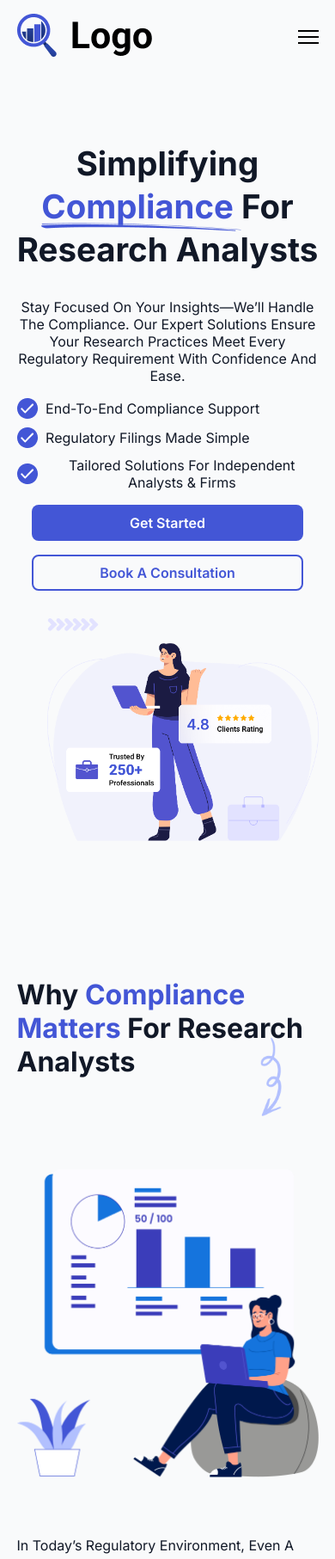
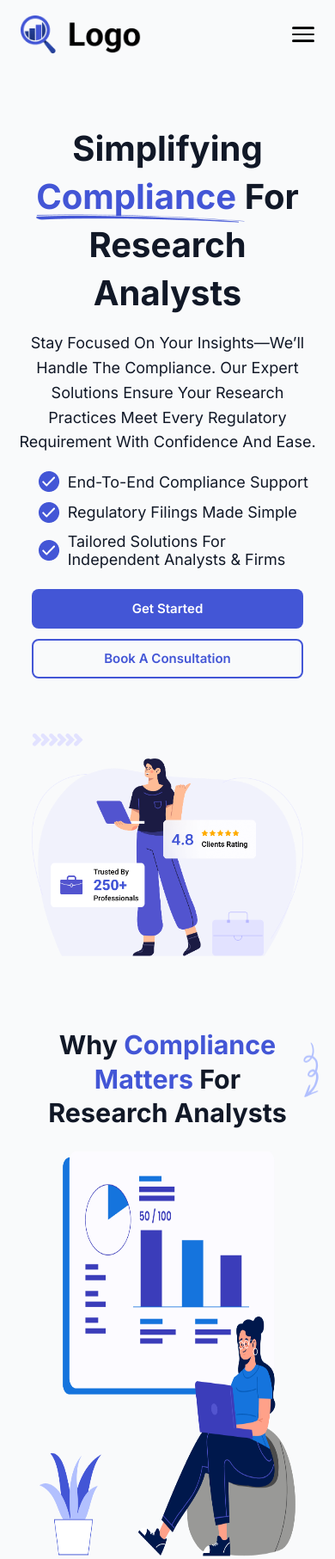
Before and after one commit to MayanKumar867/Assignment, a plain HTML site: page index.html in a window 390 px wide. Shown: the top 1813 px of the page at 86% size. Drawn offline with Linux system fonts and the light colour scheme.

Commit message:
Updated index.html and style.css  pixel perfect and responsive fixes

```diff
--- a/index.html
+++ b/index.html
@@ -4,7 +4,7 @@
 <head>
     <meta charset="UTF-8">
     <meta name="viewport" content="width=device-width, initial-scale=1.0">
-    <title>Compliance - Research Analysts</title>
+    <title>Infotech Services</title>
     <link rel="stylesheet" href="style.css">
     <link rel="preconnect" href="https://fonts.googleapis.com">
     <link rel="preconnect" href="https://fonts.gstatic.com" crossorigin>
@@ -117,7 +117,7 @@
   </div>
 
   <div class="why-right">
-    <p>
+    <p class="why-right-p">
         In Today’s Regulatory Environment, Even A Small Oversight Can Lead To Penalties, Reputational Risks,
         And Loss Of Client Trust. We Help Research Analysts And Firms Navigate Complex Compliance
         Requirements So They Can Focus On Delivering High-Quality Research Without Worry.
--- a/style.css
+++ b/style.css
@@ -4,20 +4,32 @@
   --text-dark: #111827;
   --bg: #f9fafb;
   --radius: 10px;
+
 }
 
-body {
+html, body {
   margin: 0;
+  padding: 0;
+  width: 100%;
+  min-height: 100vh;
+  background: var(--bg);
   font-family: 'Inter', sans-serif;
+  color: var(--text-dark);
+  overflow-x: hidden;
+}
+header {
+  width: 100%;
+  display: flex;
+  justify-content: center;
   background: var(--bg);
-  color: var(--text-dark);
+}
+.container {
+  width: 90%;
+  max-width: 1400px;
+  margin: 0 auto;
 }
 
-.container {
-  width: 90%;
-  max-width: 1200px;
-  margin: 0 auto;
-}
+
 
 /* Navbar */
 .navbar {
@@ -28,13 +40,41 @@ body {
   position: relative;
 }
 
+.navbar.container {
+width: 1400px;
+  height: 100px;
+  display: flex;
+  align-items: center;
+  justify-content: flex-start;
+  box-sizing: border-box;
+}
+
+.logo {
+  width: 150px;
+  height: 58px;
+  margin-left: 100px;
+  display: flex;
+  align-items: center;
+}
+
+.logo img {
+  width: 100%;
+  height: 100%;
+  object-fit: contain;
+}
 .nav-links {
   list-style: none;
   display: flex;
   gap: 2rem;
+  margin-left: 70px;
 }
 
-.nav-links a {
+/* .nav-links a {
+  text-decoration: none;
+  color: var(--text-dark);
+  font-weight: 500;
+} */
+ .nav-links a {
   text-decoration: none;
   color: var(--text-dark);
   font-weight: 500;
@@ -44,7 +84,7 @@ body {
   color: var(--primary);
 }
 
-.contact-btn {
+/* .contact-btn {
   background: var(--primary);
   color: #fff;
   padding: 0.6rem 1.2rem;
@@ -54,6 +94,26 @@ body {
   display: flex;
   align-items: center;
   gap: 0.4rem;
+} */
+ .contact-btn {
+ width: 169px;
+  height: 46px;
+  margin-left: 70px;
+  margin-right: 100px;
+  background: var(--primary);
+  color: #fff;
+  border-radius: var(--radius);
+  text-decoration: none;
+  font-weight: 600;
+  display: flex;
+  align-items: center;
+  justify-content: center;
+  gap: 0.4rem;
+  box-sizing: border-box;
+}
+.contact-btn img {
+  width: 26px;
+  height: 26px;
 }
 
 .contact-btn:hover {
@@ -144,17 +204,22 @@ body {
 }
 .hero-left {
   flex: 1;
-  min-width: 300px;
+  width: 649px;
+    height: 424px;
+    margin-bottom: 180px;
 }
 .hero-right {
   flex: 1;
   text-align: right;
+  width: 739px;
+  height: 607px;
 }
 .hero-right img {
-  max-width: 90%;
+  max-width: 100%;
+
 }
 .hero h1 {
-  font-size: 2.4rem;
+  font-size: 3.8rem;
   font-weight: 700;
   line-height: 1.3;
 }
@@ -171,19 +236,26 @@ body {
 }
 
 .hero-desc {
-  margin: 1rem 0;
-  max-width: 520px;
+  /* margin: 1rem 0; */
+  margin-top: -1rem;
+  /* max-width: 520px; */
+  font-size: 18px;
 }
+
+
+
+
 .hero-points {
   list-style: none;
   padding: 0;
-  margin: 1rem 0;
+  /* margin: 1rem 0; */
 }
 .hero-points li {
   display: flex;
   align-items: center;
   gap: 0.6rem;
   margin-bottom: 0.6rem;
+  font-size: 18px;
 }
 
 .hero-buttons {
@@ -198,8 +270,8 @@ body {
   align-items: center;
   justify-content: center;
   position: relative;
-  width: 205px;
-  height: 42px;
+  width: 213px;
+  height: 46px;
   border-radius: 8px;
   text-decoration: none;
   font-weight: 600;
@@ -239,29 +311,6 @@ body {
   opacity: 1;
 }
 
-/* Responsive */
-@media (max-width: 768px) {
-  .nav-links,
-  .contact-btn {
-    display: none;
-  }
-  .hamburger {
-    display: flex;
-  }
-  .hero {
-    flex-direction: column;
-    text-align: center;
-  }
-  /* .hero-right {
-    display: none;
-  } */
-  .hero-buttons {
-    flex-direction: column;
-  }
-  .btn {
-    width: 90%;
-  }
-}
 
 
 .why-section {
@@ -321,23 +370,235 @@ body {
 
 
 
+@media (max-width: 1024px) {
+  .hero {
+    flex-direction: column;
+    text-align: center;
+    padding: 2rem 1rem;
+  }
 
-@media (max-width: 450px) {
-  .hero-right img{
+  .hero-left {
+    width: 100%;
+    margin: 0 auto;
+    padding: 0;
+  }
+
+  .hero-left h1 {
+    font-size: 2.8rem;
+    line-height: 1.3;
+    margin-bottom: 1rem;
+  }
+
+  .hero-left .hero-desc {
+    font-size: 16px;
+    width: 90%;
+    margin: 0 auto 1.5rem auto;
+    line-height: 1.6;
+  }
+
+  .hero-points {
+    text-align: left;
+    width: 90%;
+    margin: 0 auto 1.5rem auto;
+  }
+
+  .hero-points li {
+    font-size: 16px;
+  }
+
+  .hero-buttons {
+    justify-content: center;
+  }
+
+  .btn {
+    width: 200px;
+    height: 44px;
+    font-size: 15px;
+  }
+
+  .hero-right {
+    width: 100%;
+    text-align: center;
     margin-top: 2rem;
   }
 
-  .why-left .vector2{
+  .hero-right img {
+    width: 85%;
+    max-width: 380px;
+  }
+}
 
-    height: 15%;
+@media (max-width: 600px) {
+  .hero {
+    flex-direction: column;
+    text-align: center;
+    padding: 2rem 1rem;
+  }
 
+  .hero-left {
+    width: 100%;
+    padding: 0;
+    margin-bottom: 2rem;
   }
-  .why-left h1{
-    font-size: 2rem;
+
+  .hero-left h1 {
+    font-size: 2.5rem;
+    line-height: 1.4;
+    width: 100%;
   }
-  .why-left img{
-    max-width: 100%;
-    max-height: fit-content;
+
+  .hero-left .hero-desc {
+    font-size: 18px;
+    line-height: 1.6;
+    width: 100%;
+    margin: 0 auto 1.2rem auto;
+  }
+
+  .hero-points {
+    text-align: left;
+    padding-left: 1rem;
+  }
+
+  .hero-points li {
+    font-size: 18px;
+    margin-bottom: 0.7rem;
+  }
+
+  .hero-buttons {
+    flex-direction: column;
+    gap: 12px;
+    width: 100%;
+    align-items: center;
+  }
+
+  .btn {
+    width: 90%;
+    max-width: 320px;
+    height: 46px;
+    font-size: 15px;
+  }
+
+  .hero-right {
+    width: 100%;
+    text-align: center;
+    margin-top: 2rem;
+  }
+
+  .hero-right img {
+    width: 90%;
+    max-width: 340px;
+    height: auto;
+  }
+
+.nav-links,
+  .contact-btn {
+    display: none;
+  }
+
+  .navbar.container {
+    width: 100%;
+    height: 80px;
+    padding: 0 1.5rem;
+    justify-content: space-between;
+    align-items: center;
+  }
+
+  .logo {
+    margin-left: 0;
+    width: 140px;
+    height: auto;
+  }
+
+  .logo img {
+    width: 100%;
+    height: auto;
+  }
+
+  .hamburger {
+    display: flex;
+    flex-direction: column;
+    justify-content: center;
+    align-items: flex-end;
+    gap: 5px;
+    cursor: pointer;
+  }
+
+  .hamburger span {
+    width: 26px;
+    height: 2.5px;
+    background: #000;
+    border-radius: 2px;
+    transition: all 0.3s ease;
   }
 
 }
+@media (max-width: 768px) {
+
+  .why-section {
+    flex-direction: column;
+    align-items: center;
+    text-align: center;
+    margin-top: 3rem;
+    gap: 2rem;
+  }
+
+  .why-left, .why-right {
+    width: 100%;
+  }
+
+  .why-left .why-heading {
+    order: 1;
+  }
+
+  .why-left .why-heading h1 {
+    font-size: 1.9rem;
+    line-height: 1.3;
+    width: 90%;
+    margin: 0 auto 1.5rem auto;
+  }
+
+  .why-right .why-right-p {
+    order: 2;
+    width: 90%;
+    margin: 0 auto 1.5rem auto;
+    font-size: 20px;
+    line-height: 1.6;
+    text-align: center;
+    color: var(--text-dark);
+  }
+
+  .why-left .section2-image {
+    order: 3;
+    display: block;
+    width: 85%;
+    max-width: 340px;
+    margin: 0 auto 1.5rem auto;
+  }
+
+  .why-right .card {
+    order: 4;
+    width: 90%;
+    margin: 1rem auto;
+    /* text-align: left; */
+  }
+  .why-right .card h3 {
+    font-size: 2rem;
+    text-align: left;
+
+  }
+  .why-right .card p {
+    font-size: 22px;
+    text-align: left;
+
+  }
+
+  .why-left .vector2 {
+    /* position: relative; */
+    top: 0;
+    right: 0;
+    display: block;
+    margin: 1rem auto;
+    /* width: 74px; */
+    height: 64px;
+  }
+}
```
